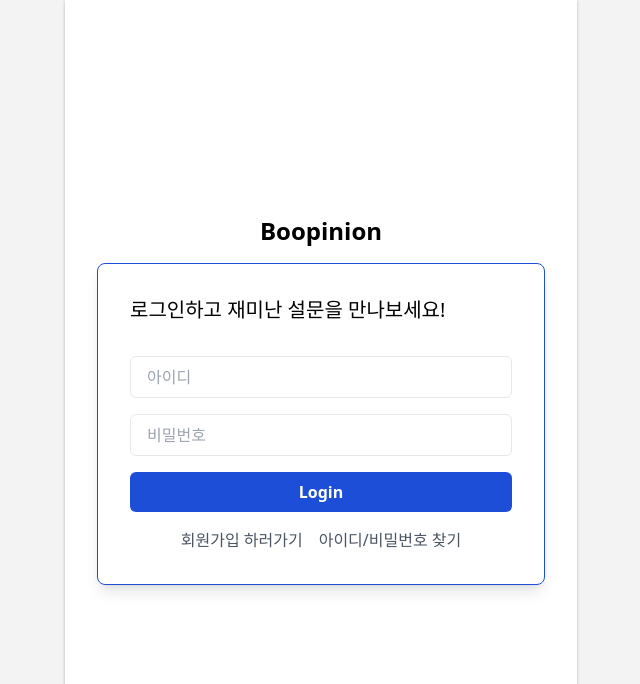
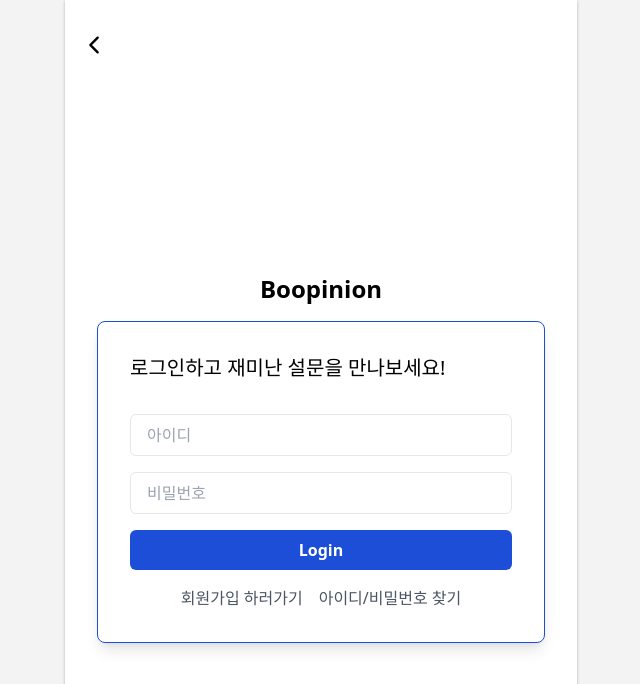
Before and after one commit to BOOPINION/Vote-FE2, a React (Create React App) app: page /login in a window 1280 px wide. Shown: the top 684 px of the page, without its empty margins (319-959 px from the left). Built offline with nearby package versions, Linux system fonts and the light colour scheme.

Commit message:
✨ 로그인 뒤로가기 버튼 구현
로그인 뒤로가기 버튼 생성

```diff
--- a/src/components/login/LoginBox.tsx
+++ b/src/components/login/LoginBox.tsx
@@ -17,9 +17,7 @@
 
   return (
     <>
-      {/* <Link to="/">
-        <IoIosArrowBack size="26px" className="mt-8 mb-0 mx-4" />
-      </Link> */}
+      <IoIosArrowBack size="26px" className="mt-8 mb-0 mx-4" />
 
       <div className="flex flex-col mx-8 justify-center items-center h-[800px]">
         <h2 className="text-2xl text-center font-semibold mb-4">Boopinion</h2>
```
